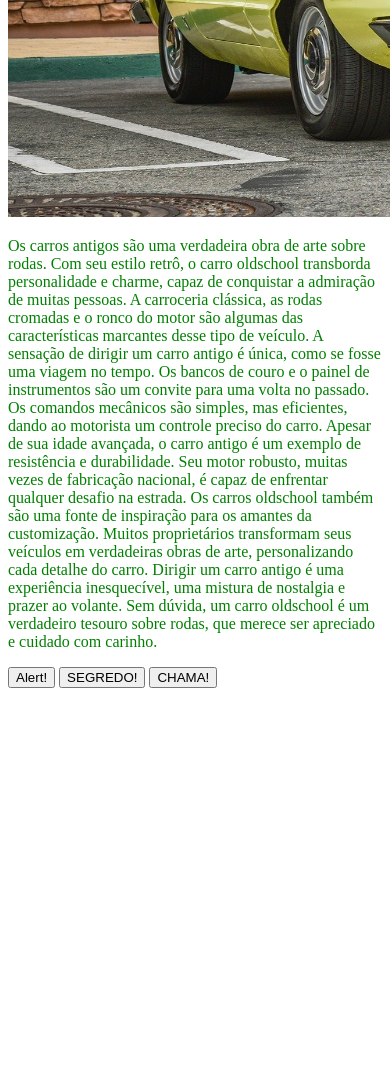
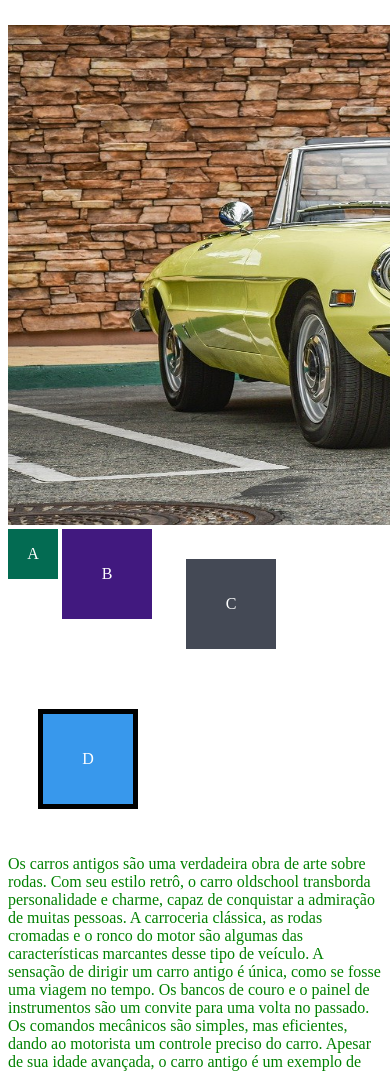
Before and after one commit to leonardodiniz33/Aulas-fernando, a plain HTML site: page index.html in a window 390 px wide. Shown: the part 381-1453 px from the top of the page. Before the commit the page ends 1077 px from the top, so only its background shows below. Drawn offline with Linux system fonts and the light colour scheme.

Commit message:
Adiciona box model
Adicionei atributos do Padding
também adicionei na barra lateral direita um scroll compatível com responsividade da pagina de 80%

```diff
--- a/index.html
+++ b/index.html
@@ -7,25 +7,31 @@
     <meta name="viewport" content="width=device-width, initial-scale=1.0">
     <title>Document</title>
     <style>
-    .background {background-color: green;}
-
-
+        .background {
+            background-color: green;
+        }
     </style>
     <link rel="stylesheet" href="style.css">
-<script>
-    function chamarAlerta(){
-        alert("PARABENS");
-    }
-</script>
-<script src="index.js"></script>
+    <script>
+        function chamarAlerta() {
+            alert("PARABENS");
+        }
+    </script>
+    <script src="index.js"></script>
 
 </head>
 
 <body>
+    <div class="paragrafo"></div>
     <h1 class="background">Carro Antigo</h1>
     <br>
     <img src="assets/img/carro.jpg" id="imagem" width="1000px">
+    <div class="caixa width-and-height" style="background: #036b52">A</div>
+    <div class="caixa width-and-height padding" style="background: #41197f;">B</div>
+    <div class="caixa width-and-height padding margin" style="background: #444955">C</div>
+    <div class="caixa width-and-height padding margin border" style="background: #3898EC">D</div>
     <br>
+   <!-- Texto fixo acima só atrinutos -->
     <p style="color: green;">Os carros antigos são uma verdadeira obra de arte sobre rodas. Com seu estilo retrô, o carro oldschool transborda
         personalidade e charme, capaz de conquistar a admiração de muitas pessoas.
 
@@ -44,6 +50,7 @@
         Dirigir um carro antigo é uma experiência inesquecível, uma mistura de nostalgia e prazer ao volante. Sem
         dúvida, um carro oldschool é um verdadeiro tesouro sobre rodas, que merece ser apreciado e cuidado com carinho.
     </p>
+</div>
     <button onclick="alert('OLA MUNDO!')">Alert!</button>
     <button onclick="chamarAlerta()">SEGREDO!</button>
     <button onclick="javascriptExterno()">CHAMA!</button>
--- a/style.css
+++ b/style.css
@@ -1 +1,37 @@
 #imagem {height: 500px;}
+
+.paragrafo {
+
+    width: 80%;
+    height: 300px;
+    overflow: auto;
+}
+.caixa {
+    color: white;
+    display: inline-block;
+    line-height: 50px;
+    text-align: center;
+    vertical-align: top;
+  }
+
+  .width-and-height {
+    height: 50px;
+    width: 50px;
+  }
+
+  /* insira na classe abaixo um padding de 20px para aplicá-lo aos itens B, C e D */
+  .padding {
+    padding: 20px;
+
+  }
+
+  /* insira na classe abaixo uma margem de 30px para aplicá-la aos itens C e D */
+  .margin {
+    margin: 30px;
+
+  }
+
+  /* insira na classe abaixo uma borda com valor '5px solid black' para aplicá-la ao item D */
+  .border {
+    border: 5px solid black;
+  }
```
